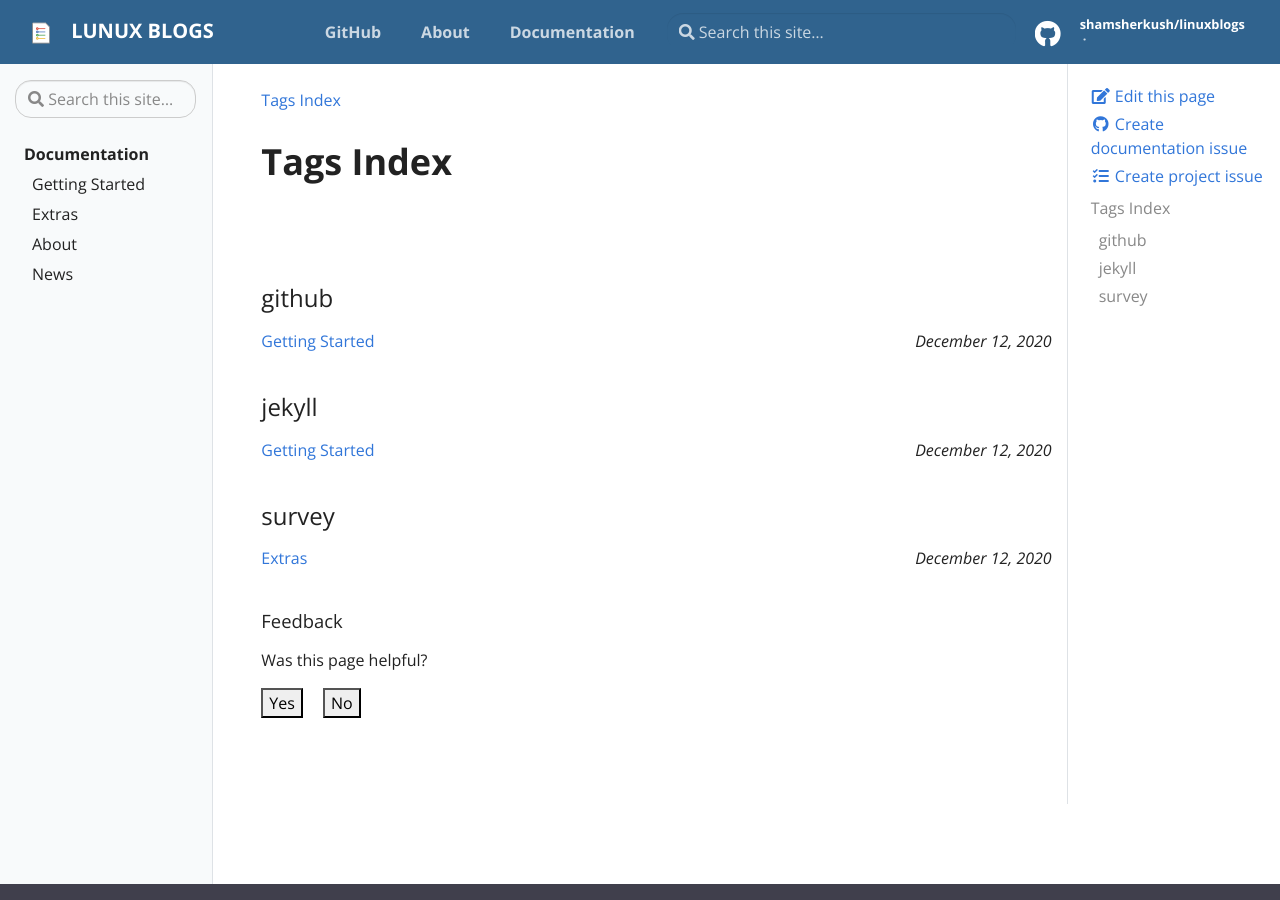
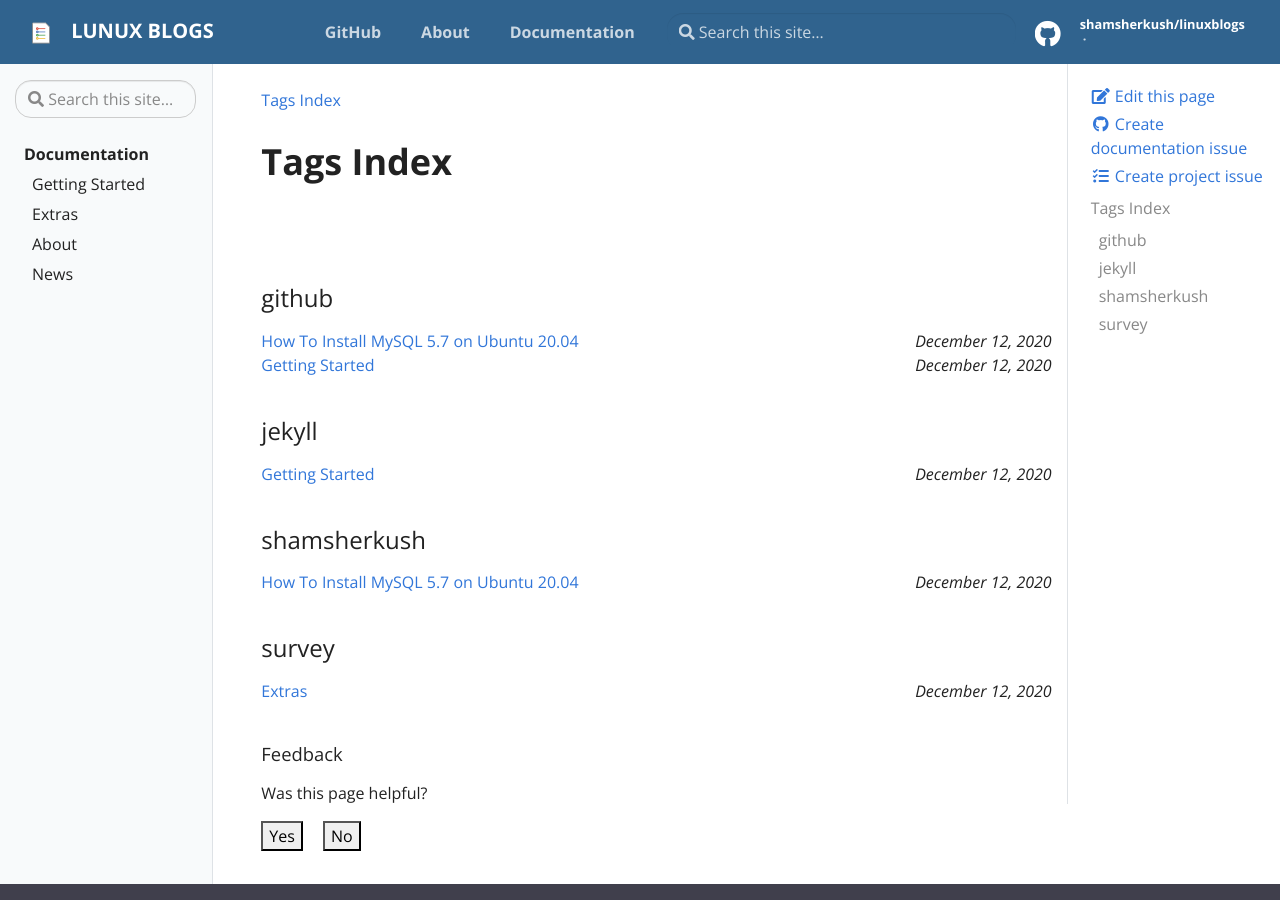
Before and after one commit to shamsherkush/linux.github.io, a Jekyll site: the page built from pages/tags.html, in a window 1280 px wide and 900 px high. Built offline with Jekyll 4.4.1, drawn with Linux system fonts in a browser that asks for light colours.

```diff
--- a/_docs/How To Install MySQL 5.7 on Ubuntu 20.04.md
+++ b/_docs/How To Install MySQL 5.7 on Ubuntu 20.04.md
@@ -1,3 +1,10 @@
+---
+title: How To Install MySQL 5.7 on Ubuntu 20.04
+tags:
+ - shamsherkush
+ - github
+description: How To Install MySQL 5.7 on Ubuntu 20.04
+---
 #                   How To Install MySQL 5.7 on Ubuntu 20.04
 
 
```
